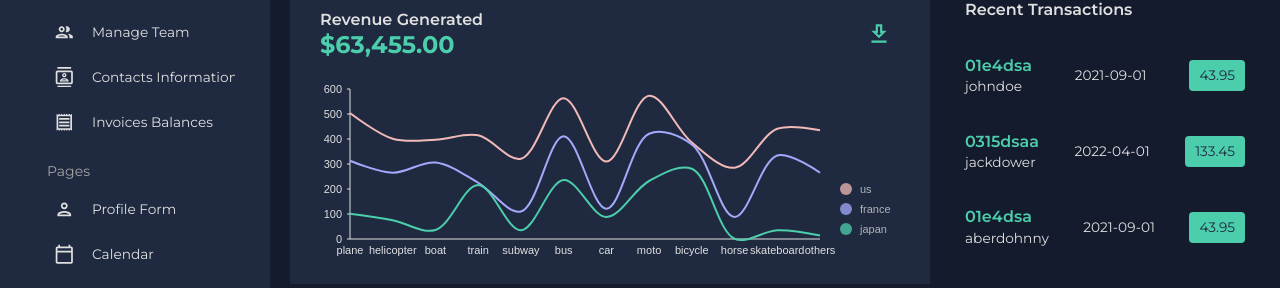
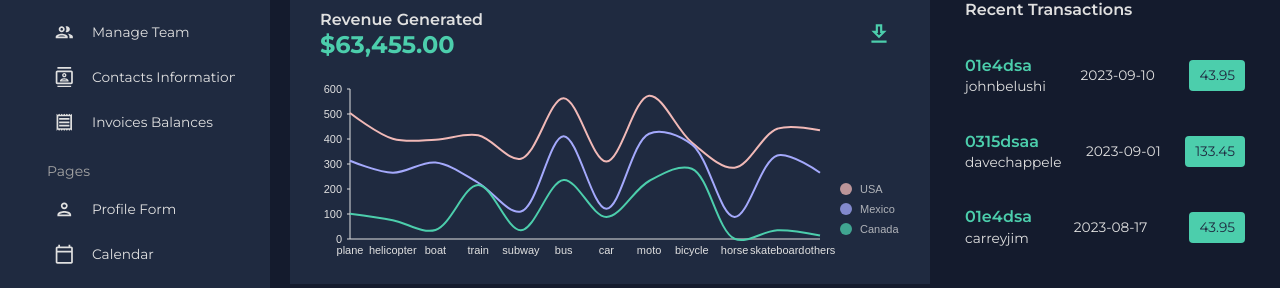
Before and after one commit to ryan-g13/admin-portal, a React (Create React App) app in the folder admin-portal/: page / in a window 1280 px wide. Shown: the part 359-647 px from the top of the page. Built offline with nearby package versions, Linux system fonts and the light colour scheme.

Commit message:
Deploy and updates to geography component and demodata

```diff
--- a/admin-portal/src/data/mockData.js
+++ b/admin-portal/src/data/mockData.js
@@ -269,50 +269,50 @@
 export const mockTransactions = [
   {
     txId: "01e4dsa",
-    user: "johndoe",
-    date: "2021-09-01",
+    user: "johnbelushi",
+    date: "2023-09-10",
     cost: "43.95",
   },
   {
     txId: "0315dsaa",
-    user: "jackdower",
-    date: "2022-04-01",
+    user: "davechappele",
+    date: "2023-09-01",
     cost: "133.45",
   },
   {
     txId: "01e4dsa",
-    user: "aberdohnny",
-    date: "2021-09-01",
+    user: "carreyjim",
+    date: "2023-08-17",
     cost: "43.95",
   },
   {
     txId: "51034szv",
-    user: "goodmanave",
-    date: "2022-11-05",
+    user: "goodmansteve",
+    date: "2023-08-05",
     cost: "200.95",
   },
   {
     txId: "0a123sb",
-    user: "stevebower",
-    date: "2022-11-02",
+    user: "headburgmitch",
+    date: "2023-08-02",
     cost: "13.55",
   },
   {
     txId: "01e4dsa",
-    user: "aberdohnny",
-    date: "2021-09-01",
+    user: "carreyjim",
+    date: "2023-07-31",
     cost: "43.95",
   },
   {
     txId: "120s51a",
-    user: "wootzifer",
-    date: "2019-04-15",
+    user: "carsonjohnny",
+    date: "2023-07-15",
     cost: "24.20",
   },
   {
     txId: "0315dsaa",
-    user: "jackdower",
-    date: "2022-04-01",
+    user: "johnbelushi",
+    date: "2023-07-03",
     cost: "133.45",
   },
 ];
@@ -460,7 +460,7 @@
 
 export const mockLineData = [
   {
-    id: "japan",
+    id: "Canada",
     color: tokens("dark").greenAccent[500],
     data: [
       {
@@ -514,7 +514,7 @@
     ],
   },
   {
-    id: "france",
+    id: "Mexico",
     color: tokens("dark").blueAccent[300],
     data: [
       {
@@ -568,7 +568,7 @@
     ],
   },
   {
-    id: "us",
+    id: "USA",
     color: tokens("dark").redAccent[200],
     data: [
       {
--- a/admin-portal/src/scenes/Geography/index.jsx
+++ b/admin-portal/src/scenes/Geography/index.jsx
@@ -8,7 +8,7 @@
   const colors = tokens(theme.palette.mode);
   return (
     <Box m="20px">
-      <SubHeader title="Geography" subtitle="Simple Geography Chart" />
+      <SubHeader title="Geography" subtitle="Countries I have visited" />
 
       <Box
         height="75vh"
```
Also changed, not shown: admin-portal/public/404.html (added, +33 -0 lines), admin-portal/firebase.json (added), 1 other file (tests, documents, lock files or other folders).
